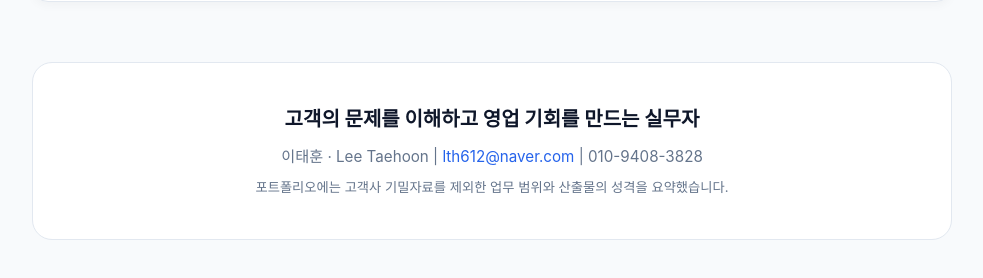
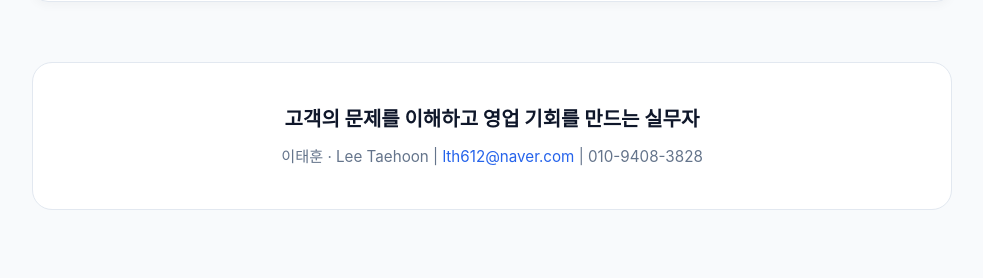
Before and after one commit to lth612-ui/portfolio, a plain HTML site: page index.html in a window 1280 px wide. Shown: the part 5729-6007 px from the top of the page, without its empty margins (148-1131 px from the left). After the commit the page ends 5979 px from the top, so only its background shows below. Drawn offline with Linux system fonts and the light colour scheme.

Commit message:
Remove unnecessary confidentiality disclaimer from portfolio footer

```diff
--- a/index.html
+++ b/index.html
@@ -244,7 +244,6 @@
         <footer>
             <h3>고객의 문제를 이해하고 영업 기회를 만드는 실무자</h3>
             <p>이태훈 · Lee Taehoon | <a href="mailto:lth612@naver.com">lth612@naver.com</a> | 010-9408-3828</p>
-            <p style="margin-top:8px;font-size:.83rem;">포트폴리오에는 고객사 기밀자료를 제외한 업무 범위와 산출물의 성격을 요약했습니다.</p>
         </footer>
     </div>
 </body>
```
